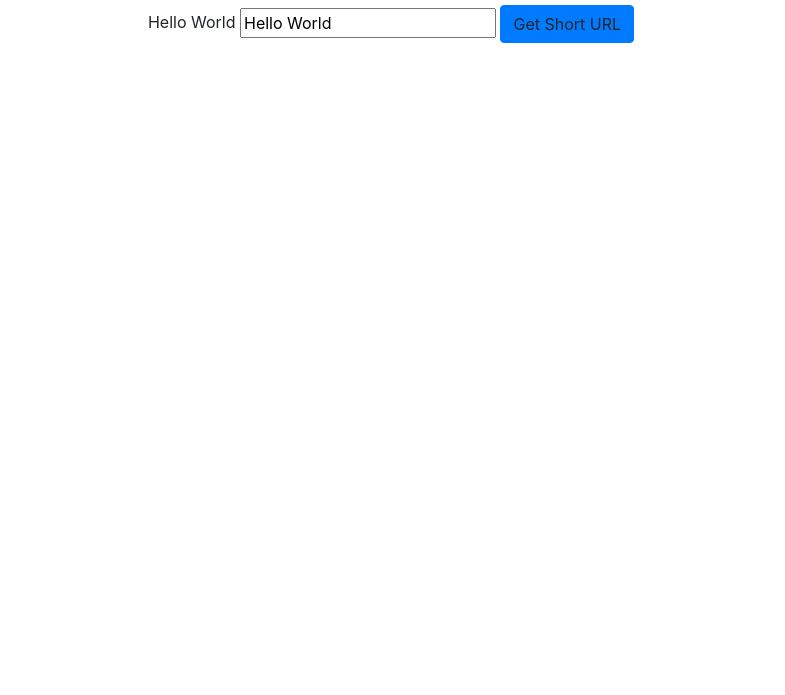
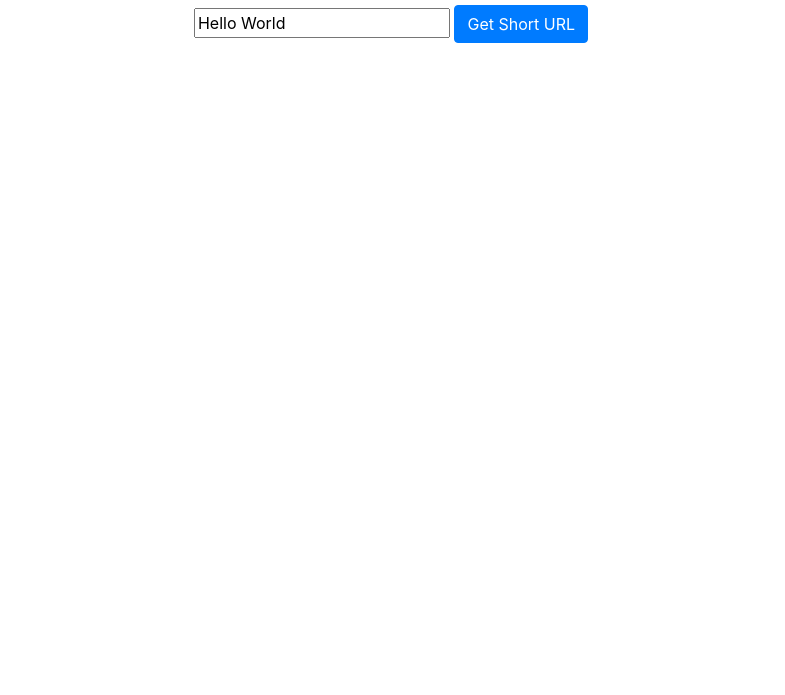
Before and after one commit to sahanabalram/urlshortner, a website: page public/index.html in a window 1280 px wide. Shown: the part 105-800 px from the top of the page, without its empty margins (249-1034 px from the left). Drawn offline with nearby package versions, Linux system fonts and the light colour scheme.

Commit message:
Remove the scope code

```diff
--- a/public/index.html
+++ b/public/index.html
@@ -13,9 +13,8 @@
             <h5>Technologies: Node, Express, MongoDB, Mongoose, Javascript, HTML, CSS</h5>
         </header>
         <section ng-controller="shortAppCtrl">
-            {{urlToShorten}}
             <input placeholder="Enter URL" ng-model="urlToShorten">
-            <a class="btn btn-primary">Get Short URL</a>
+            <a class="btn btn-primary" ng-href="/new/{{urlToShorten}}">Get Short URL</a>
         </section>
     </body>
 </html>
```
